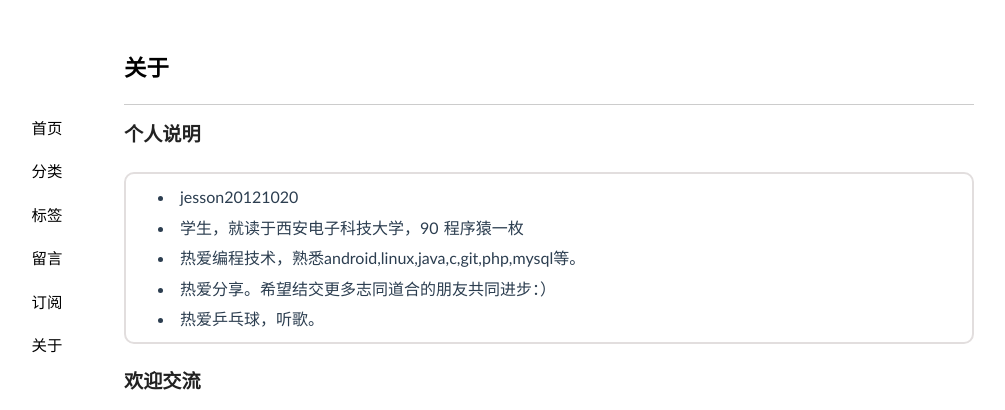
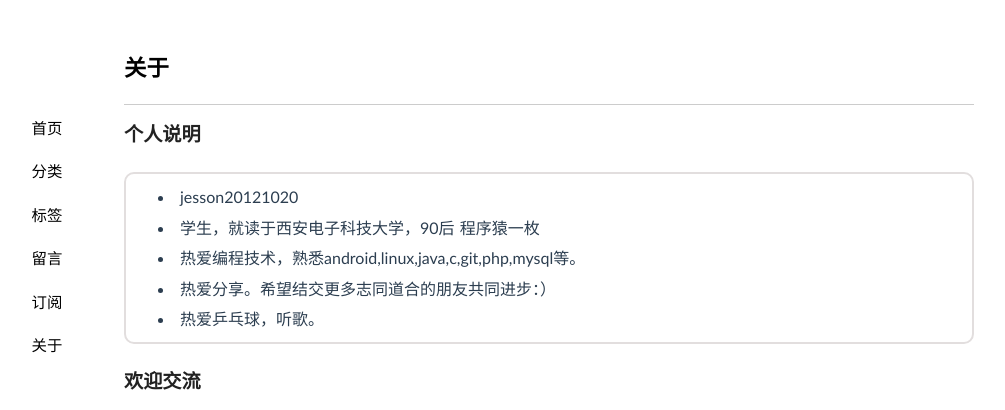
Before and after one commit to jesson20121020/jesson20121020.github.io, a Jekyll site: the page built from about/index.md, in a window 1280 px wide. Shown: the top 410 px of the page, without its empty margins (91-1096 px from the left). Built offline with Jekyll 4.4.1, drawn with Linux system fonts in a browser that asks for light colours; Markdown is read by kramdown in place of the engine named in the settings; comment, search, counter and statistics services are not loaded.

Commit message:
modify about

```diff
--- a/about/index.md
+++ b/about/index.md
@@ -7,7 +7,7 @@ comments: no
 ###个人说明
 
 * jesson20121020
-* 学生，就读于西安电子科技大学，90 程序猿一枚
+* 学生，就读于西安电子科技大学，90后 程序猿一枚
 * 热爱编程技术，熟悉android,linux,java,c,git,php,mysql等。
 * 热爱分享。希望结交更多志同道合的朋友共同进步：）
 * 热爱乒乓球，听歌。
```
